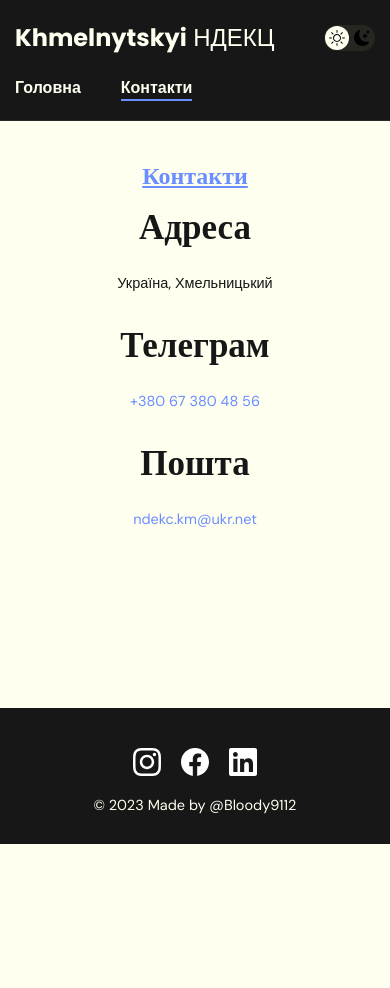
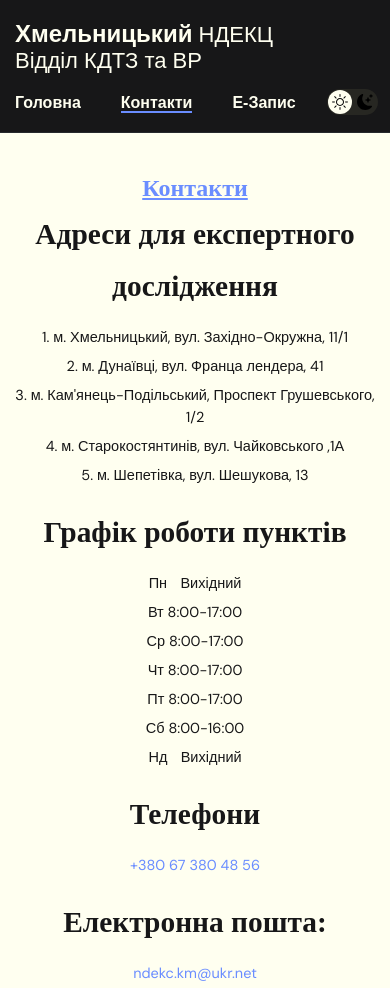
Before and after one commit to BobbyBoost/NDEKC, a plain HTML site: page contacts.html in a window 390 px wide. Shown: the top 988 px of the page. Before the commit the page ends 844 px from the top, so only its background shows below. Drawn offline with Linux system fonts and the light colour scheme.

Commit message:
Add files via upload

```diff
--- a/contacts.html
+++ b/contacts.html
@@ -4,7 +4,7 @@
 <head>
 	<meta charset="UTF-8">
 	<meta name="viewport" content="width=device-width, initial-scale=1.0">
-	<title>Portfolio</title>
+	<title>Відділ КДТЗ та ВР</title>
 	<link rel="stylesheet" href="./css/main.css">
 	<link rel="stylesheet" href="./css/form.css">
 </head>
@@ -13,16 +13,17 @@
 	<nav class="nav">
 		<div class="container">
 			<div class="nav-row">
-				<a href="./index.html" class="logo"><strong>Khmelnytskyi</strong> НДЕКЦ </a>
-
+				<a href="./index.html" class="logo"><strong>Хмельницький</strong> НДЕКЦ <br>
+					Відділ КДТЗ та ВР</a>
 				<button class="dark-mode-btn">
 					<img src="img/icons/sun.svg" alt="Light mode" class="dark-mode-btn__icon">
 					<img src="img/icons/moon.svg" alt="Dark mode" class="dark-mode-btn__icon">
 				</button>
 
 				<ul class="nav-list">
-					<li class="nav-list__item"><a href="./index.html" class="nav-list__link">Головна</a></li>
+					<li class="nav-list__item"><a href="./index.html" class="nav-list__link ">Головна</a></li>
 					<li class="nav-list__item"><a href="./contacts.html" class="nav-list__link nav-list__link--active">Контакти</a></li>
+					<li class="nav-list__item"><a href="https://e-zapys.dndekc.mvs.gov.ua/" target="_blank" class="nav-list__link">Е-Запис</a></li>
 				</ul>
 			</div>
 		</div>
@@ -34,15 +35,28 @@
 
 				<ul class="content-list">
 					<li class="content-list__item">
-						<h2 class="title-2">Адреса</h2>
-						<p>Україна, Хмельницький</p>
+						<h2 class="title-2 contact">Адреси для експертного дослідження</h2>
+						<p>1. м. Хмельницький, вул. Західно-Окружна, 11/1</p>
+						<p>2. м. Дунаївці, вул. Франца лендера, 41</p>
+						<p>3. м. Кам'янець-Подільський, Проспект Грушевського, 1/2</p>
+						<p>4. м. Старокостянтинів, вул. Чайковського ,1А</p>
+						<p>5. м. Шепетівка, вул. Шешукова, 13</p>
 					</li>
 					<li class="content-list__item">
-						<h2 class="title-2">Телеграм</h2>
+						<h2 class="title-2 contact">Графік роботи пунктів</h2>
+			    	<p>ПнㅤВихідний</p>
+			    	<p>Вт 8:00-17:00</p>
+			    	<p>Ср 8:00-17:00</p>
+			    	<p>Чт 8:00-17:00</p>
+			    	<p>Пт 8:00-17:00</p>
+			    	<p>Сб 8:00-16:00</p>
+						<p>НдㅤВихідний</p>
+					<li class="content-list__item">
+						<h2 class="title-2 contact">Телефони</h2>
 			    	<p><a href="tel:+380688242259">+380 67 380 48 56</a></p>
 					</li>
 					<li class="content-list__item">
-						<h2 class="title-2">Пошта</h2>
+						<h2 class="title-2 contact">Електронна пошта:</h2>
 			    	<p><a href="mailto:plitos3@gmail.com">ndekc.km@ukr.net</a></p>
 					</li>
 				</ul>
@@ -54,13 +68,13 @@
 			<div class="footer__wraper">
 		  	<ul class="social">
 		  		<li class="social__item">
-		  			<a href="https://instagram.com/khmel_ndekc"><img src="./img/icons/instagram.svg" alt="instagram"></a>
+		  			<a href="https://instagram.com/khmel_ndekc" target="_blank"><img src="./img/icons/instagram.svg" alt="instagram"></a>
 	  			</li>
 		  		<li class="social__item">
-		  			<a href="https://www.facebook.com/ndekc.km"><img src="./img/icons/facebook.svg" alt="Facebook"></a>
+		  			<a href="https://www.facebook.com/ndekc.km" target="_blank"><img src="./img/icons/facebook.svg" alt="Facebook"></a>
 		  		</li>
 		  		<li class="social__item">
-		  			<a href="https://www.linkedin.com/in/ilyaplitos/"><img src="./img/icons/linkedIn.svg" alt="linkedIn "></a>
+		  			<a href="https://www.linkedin.com/in/ilyaplitos/" target="_blank"><img src="./img/icons/linkedIn.svg" alt="linkedIn "></a>
 		  		</li>
 		  	</ul>
 		  	<div class="copyright">
--- a/css/main.css
+++ b/css/main.css
@@ -109,7 +109,7 @@ html, body {
 
 .title-2 {
 	margin-bottom: 15px;
-	font-size: 35px;
+	font-size: 34px;
 	font-weight: 700;
 	line-height: 1.75;
 	font-family: 'Raleway';
@@ -137,12 +137,13 @@ html, body {
 .logo {
 	margin-right: auto;
 	color: var(--header-text);
-	font-size: 24px;
-	font-family: 'Poppins', sans-serif;
+	font-size: 22px;
+	font-family: 'Raleway', sans-serif;
 }
 
 .logo strong {
 	font-weight: 700;
+	font-size: 24px;
 }
 
 .nav-list {
@@ -153,7 +154,7 @@ html, body {
 	column-gap: 40px;
 	font-size: 16px;
 	font-weight: 700;
-	font-family: 'Poppins', sans-serif;
+	font-family: 'Raleway', sans-serif;
 
 }
 
@@ -435,16 +436,6 @@ html, body {
 		font-weight: 700;
 	}
 
-	/* Nav */
-
-	.nav-row {
-		justify-content: space-between;
-	}
-
-	.dark-mode-btn {
-		order: 0;
-	}
-
 	/* General */
 
 	.section {
@@ -505,5 +496,36 @@ html, body {
 	.container__title2 {
 		margin: 0 auto;
 	}
+}
 
+@media (max-width: 400px) { /* Вказуємо як буде відображатись сторінка якшо екран буде меньше 620 пікселів */
+
+	.nav-row {
+		justify-content: space-between;
+	}
+
+	.dark-mode-btn {
+		order: 0;
+		margin-left: 80%;
+		margin-bottom: -72px;
+		position: absolute;
+	}
+
+	.contact {
+		font-size: 29.4px;
+	}
 }
+
+@media (max-width: 350px) { /* Вказуємо як буде відображатись сторінка якшо екран буде меньше 620 пікселів */
+
+	.dark-mode-btn {
+		order: 0;
+		margin-left: 77%;
+		margin-bottom: -10px;
+		position: absolute;
+	}
+
+	.contact {
+		font-size: 24.8px;
+	}
+}
```
Also changed, not shown: index.html (+7 -6 lines).
